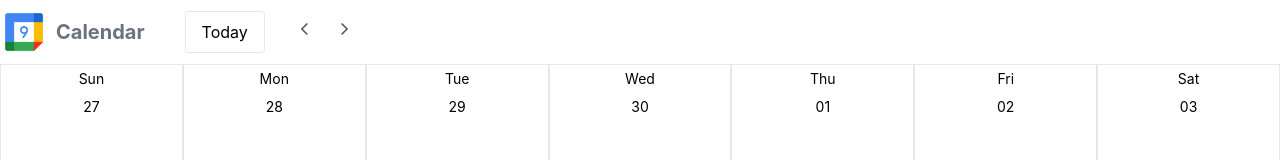
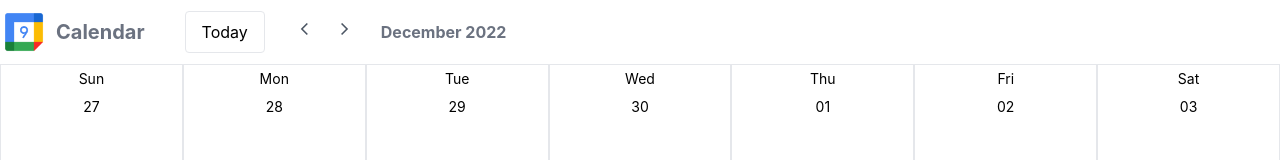
Before and after one commit to Siful-Bappy/Google-Calendar-Project, a React (Create React App) app: page / in a window 1280 px wide. Shown: the top 160 px of the page. Built offline with nearby package versions, Linux system fonts and the light colour scheme.

Commit message:
update month according to month is showing

```diff
--- a/src/components/CalendarHeader.js
+++ b/src/components/CalendarHeader.js
@@ -1,3 +1,4 @@
+import dayjs from "dayjs";
 import React, { useContext } from "react";
 import logo from "../assets/logo.png";
 import GlobalContext from "../context/GlobalContext";
@@ -5,10 +6,9 @@
 
 const CalendarHeader = () => {
   const {monthIndex, setMonthIndex} = useContext(GlobalContext);
-  console.log(monthIndex)
+  // console.log(monthIndex)
   const handlePrevMonth = () => {
     setMonthIndex(monthIndex - 1)
-    // console.log("Button has been clicked");
   }
   const handleNextMonth = () => {
     setMonthIndex(monthIndex + 1)
@@ -25,6 +25,9 @@
       <button onClick={handleNextMonth}>
         <span className="material-symbols-outlined cursor-pointer text-gray-600 mx-2">chevron_right</span>
       </button>
+      <h2 className="ml-4 text-lx text-gray-500 font-bold">
+        {dayjs(new Date(dayjs().year(), monthIndex)).format("MMMM YYYY")}
+      </h2>
     </div>
   );
 };
```
